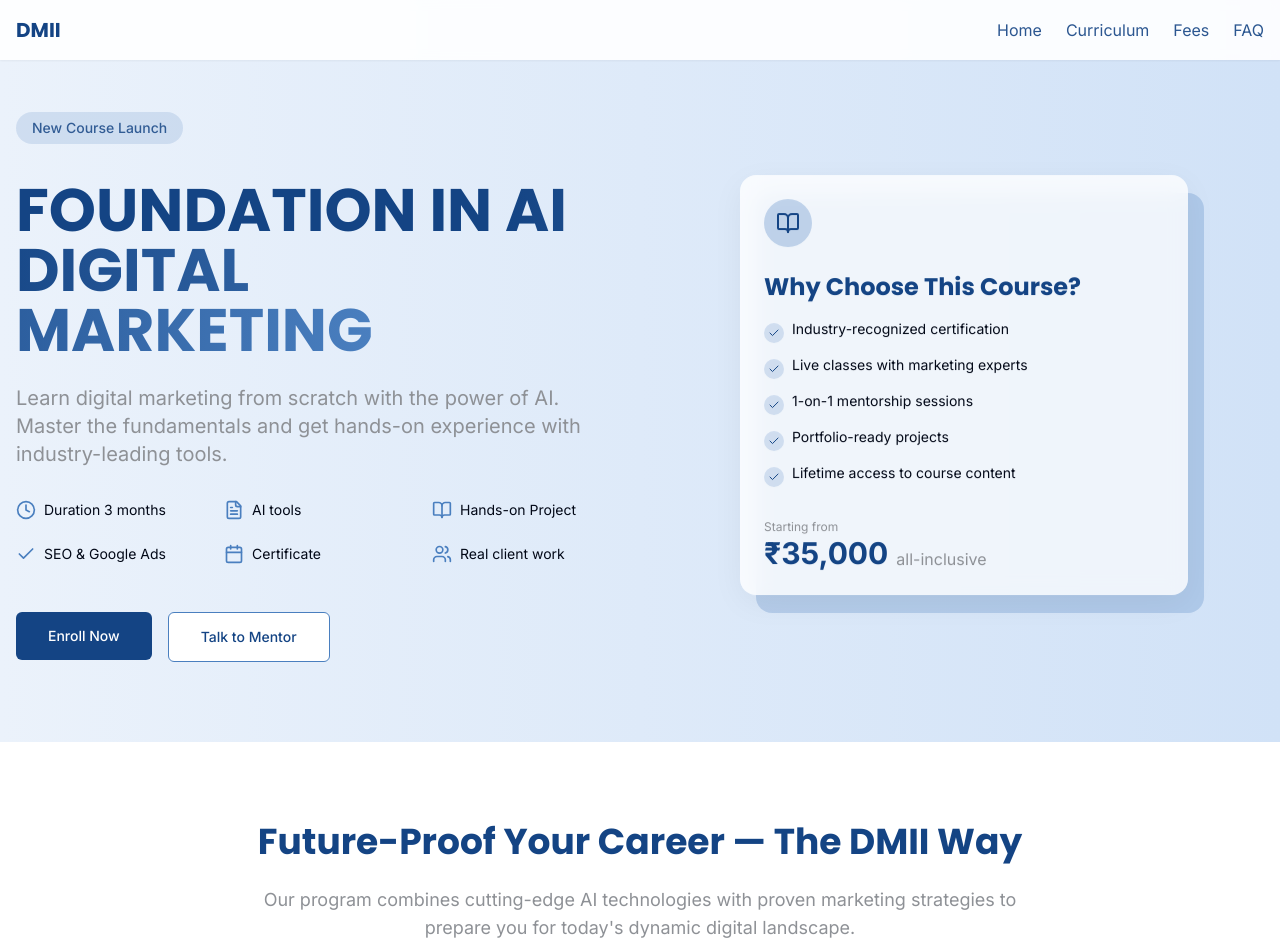
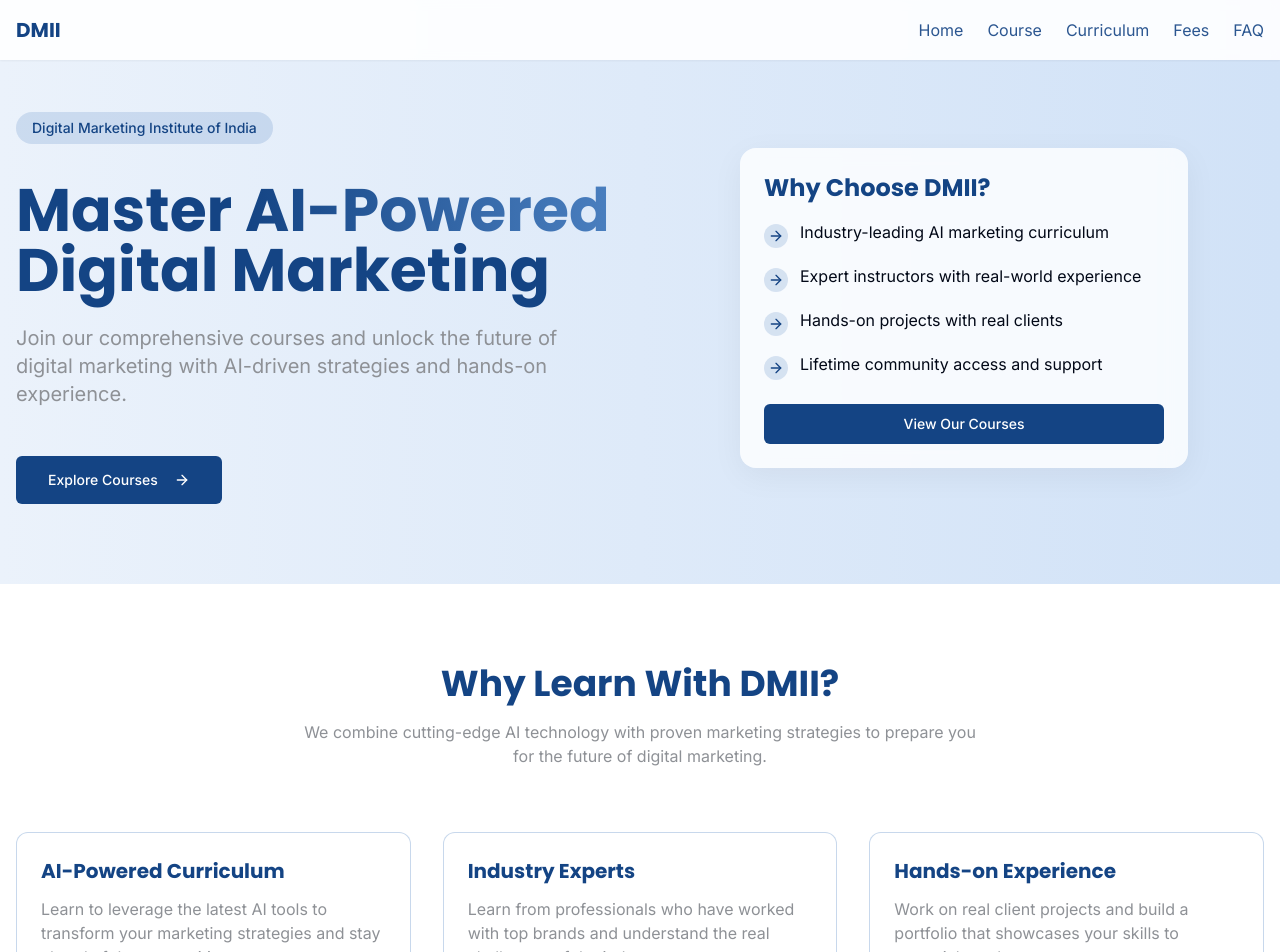
Before and after one commit to acetrondi/dmii, a React (Vite) app: page / in a window 1280 px wide. Shown: the top 952 px of the page. Built offline with nearby package versions, Linux system fonts and the light colour scheme.

Commit message:
feat: Add home page and course page
Move the existing content to a course page and create a new home page.

```diff
--- a/src/App.tsx
+++ b/src/App.tsx
@@ -4,7 +4,8 @@ import { Toaster as Sonner } from "@/components/ui/sonner";
 import { TooltipProvider } from "@/components/ui/tooltip";
 import { QueryClient, QueryClientProvider } from "@tanstack/react-query";
 import { BrowserRouter, Routes, Route } from "react-router-dom";
-import Index from "./pages/Index";
+import Home from "./pages/Home";
+import Course from "./pages/Course";
 import NotFound from "./pages/NotFound";
 
 const queryClient = new QueryClient();
@@ -16,7 +17,8 @@ const App = () => (
       <Sonner />
       <BrowserRouter>
         <Routes>
-          <Route path="/" element={<Index />} />
+          <Route path="/" element={<Home />} />
+          <Route path="/course" element={<Course />} />
           <Route path="*" element={<NotFound />} />
         </Routes>
       </BrowserRouter>
--- a/src/components/Navbar.tsx
+++ b/src/components/Navbar.tsx
@@ -10,14 +10,17 @@ const Navbar = () => {
     <header className="fixed top-0 left-0 w-full bg-white/90 backdrop-blur-sm z-50 shadow-sm">
       <div className="container mx-auto px-4 py-4 flex items-center justify-between">
         <div className="flex items-center">
-          <h1 className="text-xl font-bold text-course-main">DMII</h1>
+          <Link to="/">
+            <h1 className="text-xl font-bold text-course-main">DMII</h1>
+          </Link>
         </div>
 
         <nav className="hidden md:flex items-center gap-6">
           <Link to="/" className="text-course-main/90 hover:text-course-main transition-colors">Home</Link>
-          <Link to="/#curriculum" className="text-course-main/90 hover:text-course-main transition-colors">Curriculum</Link>
-          <Link to="/#fees" className="text-course-main/90 hover:text-course-main transition-colors">Fees</Link>
-          <Link to="/#faq" className="text-course-main/90 hover:text-course-main transition-colors">FAQ</Link>
+          <Link to="/course" className="text-course-main/90 hover:text-course-main transition-colors">Course</Link>
+          <Link to="/course#curriculum" className="text-course-main/90 hover:text-course-main transition-colors">Curriculum</Link>
+          <Link to="/course#fees" className="text-course-main/90 hover:text-course-main transition-colors">Fees</Link>
+          <Link to="/course#faq" className="text-course-main/90 hover:text-course-main transition-colors">FAQ</Link>
         </nav>
 
         {/* Mobile menu button */}
@@ -34,9 +37,10 @@ const Navbar = () => {
           <div className="absolute top-full left-0 w-full bg-white shadow-md py-4 md:hidden">
             <div className="container mx-auto px-4 flex flex-col gap-3">
               <Link to="/" className="text-course-main/90 hover:text-course-main transition-colors py-2">Home</Link>
-              <Link to="/#curriculum" className="text-course-main/90 hover:text-course-main transition-colors py-2">Curriculum</Link>
-              <Link to="/#fees" className="text-course-main/90 hover:text-course-main transition-colors py-2">Fees</Link>
-              <Link to="/#faq" className="text-course-main/90 hover:text-course-main transition-colors py-2">FAQ</Link>
+              <Link to="/course" className="text-course-main/90 hover:text-course-main transition-colors py-2">Course</Link>
+              <Link to="/course#curriculum" className="text-course-main/90 hover:text-course-main transition-colors py-2">Curriculum</Link>
+              <Link to="/course#fees" className="text-course-main/90 hover:text-course-main transition-colors py-2">Fees</Link>
+              <Link to="/course#faq" className="text-course-main/90 hover:text-course-main transition-colors py-2">FAQ</Link>
             </div>
           </div>
         )}
--- /dev/null
+++ b/src/pages/Course.tsx
@@ -0,0 +1,62 @@
+
+import React, { useEffect } from 'react';
+import Navbar from '@/components/Navbar';
+import HeroSection from '@/components/HeroSection';
+import FeaturesSection from '@/components/FeaturesSection';
+import BatchesSection from '@/components/BatchesSection';
+import ToolsSection from '@/components/ToolsSection';
+import CurriculumSection from '@/components/CurriculumSection';
+import FeesSection from '@/components/FeesSection';
+import ValuePropositionSection from '@/components/ValuePropositionSection';
+import FAQSection from '@/components/FAQSection';
+import Footer from '@/components/Footer';
+
+const Course = () => {
+  useEffect(() => {
+    // Handle scroll reveal animations
+    const handleScrollAnimation = () => {
+      const scrollRevealElements = document.querySelectorAll('.scroll-reveal');
+
+      scrollRevealElements.forEach(element => {
+        const elementTop = element.getBoundingClientRect().top;
+        const elementVisible = 150;
+
+        if (elementTop < window.innerHeight - elementVisible) {
+          element.classList.add('visible');
+        }
+      });
+    };
+
+    // Add scroll event listener
+    window.addEventListener('scroll', handleScrollAnimation);
+
+    // Trigger once on initial load
+    handleScrollAnimation();
+
+    // Clean up
+    return () => {
+      window.removeEventListener('scroll', handleScrollAnimation);
+    };
+  }, []);
+
+  return (
+    <div className="min-h-screen flex flex-col">
+      <Navbar />
+
+      <main className="flex-grow">
+        <HeroSection />
+        <FeaturesSection />
+        <BatchesSection />
+        <ToolsSection />
+        <CurriculumSection />
+        <FeesSection />
+        <ValuePropositionSection />
+        <FAQSection />
+      </main>
+
+      <Footer />
+    </div>
+  );
+};
+
+export default Course;
--- /dev/null
+++ b/src/pages/Home.tsx
@@ -0,0 +1,165 @@
+
+import React from 'react';
+import { Link } from 'react-router-dom';
+import { Button } from '@/components/ui/button';
+import { ArrowRight } from 'lucide-react';
+import Navbar from '@/components/Navbar';
+import Footer from '@/components/Footer';
+
+const Home = () => {
+  return (
+    <div className="min-h-screen flex flex-col">
+      <Navbar />
+
+      <main className="flex-grow">
+        {/* Hero Section */}
+        <section className="pt-28 pb-20 gradient-bg">
+          <div className="container mx-auto px-4">
+            <div className="flex flex-col lg:flex-row items-center justify-between gap-12">
+              <div className="w-full lg:w-1/2 space-y-6">
+                <div className="inline-block px-4 py-1.5 mb-3 rounded-full bg-course-accent/20 text-course-main text-sm font-medium">
+                  Digital Marketing Institute of India
+                </div>
+
+                <h1 className="text-4xl md:text-5xl lg:text-6xl font-bold leading-tight text-course-main">
+                  Master <span className="text-gradient">AI-Powered</span> Digital Marketing
+                </h1>
+
+                <p className="text-xl text-course-muted max-w-xl">
+                  Join our comprehensive courses and unlock the future of digital marketing with AI-driven strategies and hands-on experience.
+                </p>
+
+                <div className="flex flex-wrap gap-4 pt-6">
+                  <Button className="bg-course-main text-white hover:bg-course-main/90 px-8 py-6" asChild>
+                    <Link to="/course">
+                      Explore Courses <ArrowRight className="ml-2" />
+                    </Link>
+                  </Button>
+                </div>
+              </div>
+
+              <div className="w-full lg:w-1/2 flex justify-center">
+                <div className="relative w-full max-w-md">
+                  <div className="rounded-2xl overflow-hidden glass-card p-6 shadow-xl">
+                    <h3 className="text-2xl font-bold mb-4 text-course-main">Why Choose DMII?</h3>
+
+                    <ul className="space-y-4">
+                      <li className="flex items-start">
+                        <div className="mt-1 mr-3 bg-course-accent/20 p-1 rounded-full">
+                          <ArrowRight className="w-4 h-4 text-course-main" />
+                        </div>
+                        <span>Industry-leading AI marketing curriculum</span>
+                      </li>
+                      <li className="flex items-start">
+                        <div className="mt-1 mr-3 bg-course-accent/20 p-1 rounded-full">
+                          <ArrowRight className="w-4 h-4 text-course-main" />
+                        </div>
+                        <span>Expert instructors with real-world experience</span>
+                      </li>
+                      <li className="flex items-start">
+                        <div className="mt-1 mr-3 bg-course-accent/20 p-1 rounded-full">
+                          <ArrowRight className="w-4 h-4 text-course-main" />
+                        </div>
+                        <span>Hands-on projects with real clients</span>
+                      </li>
+                      <li className="flex items-start">
+                        <div className="mt-1 mr-3 bg-course-accent/20 p-1 rounded-full">
+                          <ArrowRight className="w-4 h-4 text-course-main" />
+                        </div>
+                        <span>Lifetime community access and support</span>
+                      </li>
+                    </ul>
+
+                    <div className="mt-6">
+                      <Button className="w-full bg-course-main text-white hover:bg-course-main/90" asChild>
+                        <Link to="/course">
+                          View Our Courses
+                        </Link>
+                      </Button>
+                    </div>
+                  </div>
+
+                  <div className="absolute -z-10 -bottom-4 -right-4 w-full h-full rounded-2xl bg-course-accent/30"></div>
+                </div>
+              </div>
+            </div>
+          </div>
+        </section>
+
+        {/* Features Section */}
+        <section className="py-20">
+          <div className="container mx-auto px-4">
+            <div className="text-center mb-16">
+              <h2 className="text-3xl md:text-4xl font-bold text-course-main mb-4">
+                Why Learn With DMII?
+              </h2>
+              <p className="text-course-muted max-w-2xl mx-auto">
+                We combine cutting-edge AI technology with proven marketing strategies to prepare you for the future of digital marketing.
+              </p>
+            </div>
+
+            <div className="grid md:grid-cols-2 lg:grid-cols-3 gap-8">
+              {[
+                {
+                  title: "AI-Powered Curriculum",
+                  description: "Learn to leverage the latest AI tools to transform your marketing strategies and stay ahead of the competition."
+                },
+                {
+                  title: "Industry Experts",
+                  description: "Learn from professionals who have worked with top brands and understand the real challenges of the industry."
+                },
+                {
+                  title: "Hands-on Experience",
+                  description: "Work on real client projects and build a portfolio that showcases your skills to potential employers."
+                },
+                {
+                  title: "Career Support",
+                  description: "Get guidance on job opportunities, freelancing, and building your personal brand in the digital space."
+                },
+                {
+                  title: "Cutting-edge Tools",
+                  description: "Gain proficiency in the latest marketing tools and platforms that are reshaping the industry."
+                },
+                {
+                  title: "Community Network",
+                  description: "Join our vibrant community of marketers, entrepreneurs, and industry professionals."
+                }
+              ].map((feature, index) => (
+                <div
+                  key={index}
+                  className="feature-card p-6 bg-white hover:bg-course-light/50 transition-colors"
+                >
+                  <h3 className="text-xl font-bold text-course-main mb-3">{feature.title}</h3>
+                  <p className="text-course-muted">{feature.description}</p>
+                </div>
+              ))}
+            </div>
+          </div>
+        </section>
+
+        {/* CTA Section */}
+        <section className="py-16 gradient-bg">
+          <div className="container mx-auto px-4">
+            <div className="max-w-4xl mx-auto text-center">
+              <h2 className="text-3xl md:text-4xl font-bold text-course-main mb-6">
+                Ready to Transform Your Marketing Career?
+              </h2>
+              <p className="text-xl text-course-muted mb-8">
+                Explore our courses and take the first step toward becoming a modern digital marketer.
+              </p>
+              <Button className="bg-course-main text-white hover:bg-course-main/90 px-8 py-6" asChild>
+                <Link to="/course">
+                  Browse Our Courses <ArrowRight className="ml-2" />
+                </Link>
+              </Button>
+            </div>
+          </div>
+        </section>
+      </main>
+
+      <Footer />
+    </div>
+  );
+};
+
+export default Home;
```
